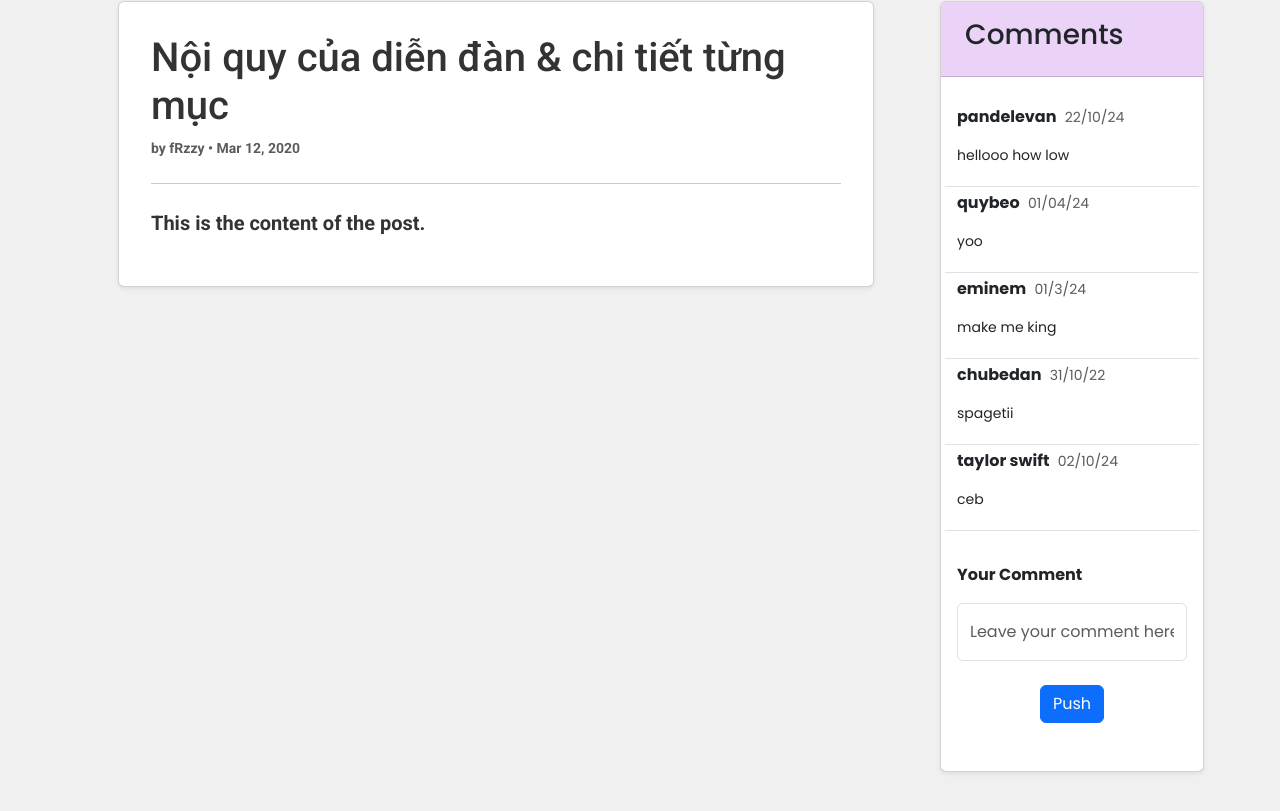
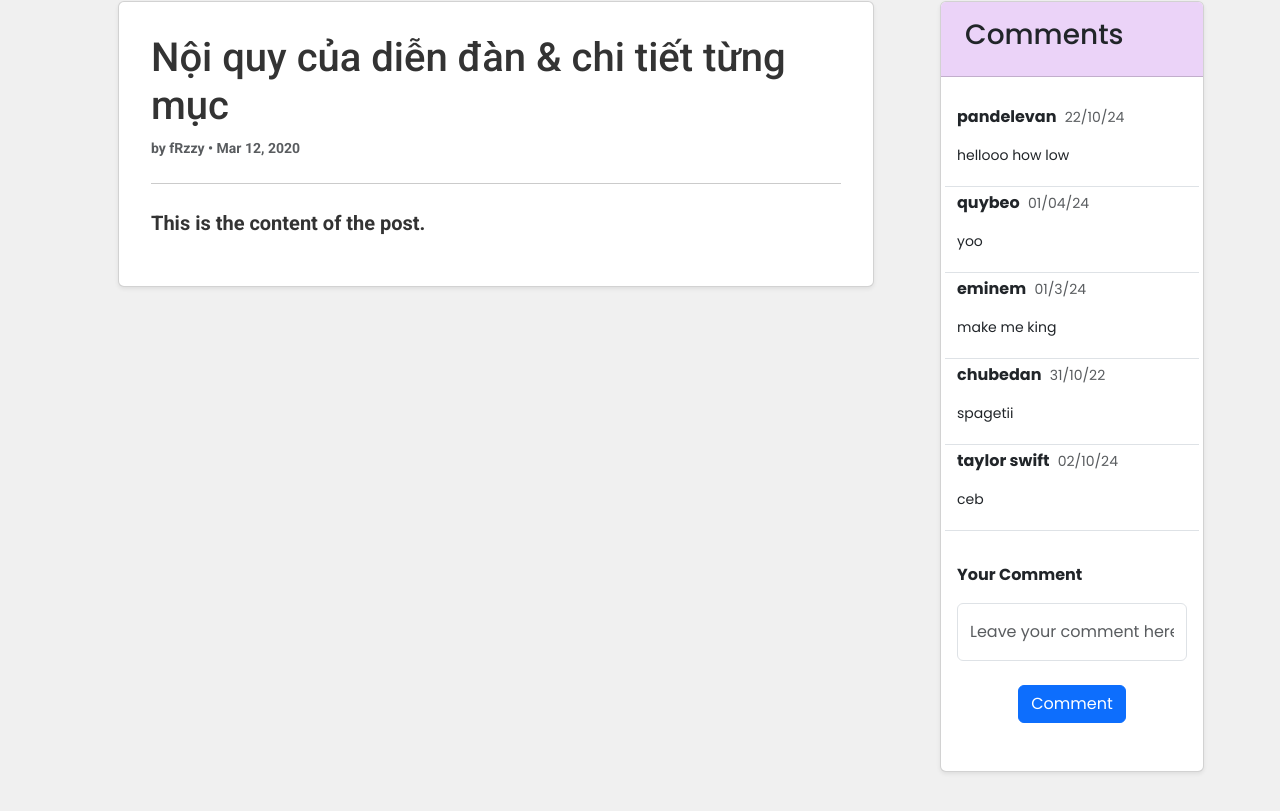
Before and after one commit to pandelevanhochust/EGG-TEAMWORK, a React (Create React App) app: page /thread/1 in a window 1280 px wide. Shown: the part 233-1044 px from the top of the page. Built offline with nearby package versions, Linux system fonts and the light colour scheme; a web font is replaced by a local one.

Commit message:
Comment Button

```diff
--- a/src/layout/PostScreen/PostScreen.js
+++ b/src/layout/PostScreen/PostScreen.js
@@ -127,7 +127,7 @@ const PostScreen = () => {
                         onChange={(e) => setUser_comment(e.target.value)}
                       />
                       <div className="mt-4 text-center" style={{ color: '#EBD3F8' }}>
-                        <Button>Push</Button>
+                        <Button>Comment</Button>
                       </div>
                     </Form.Group>
                   </Col>
```
